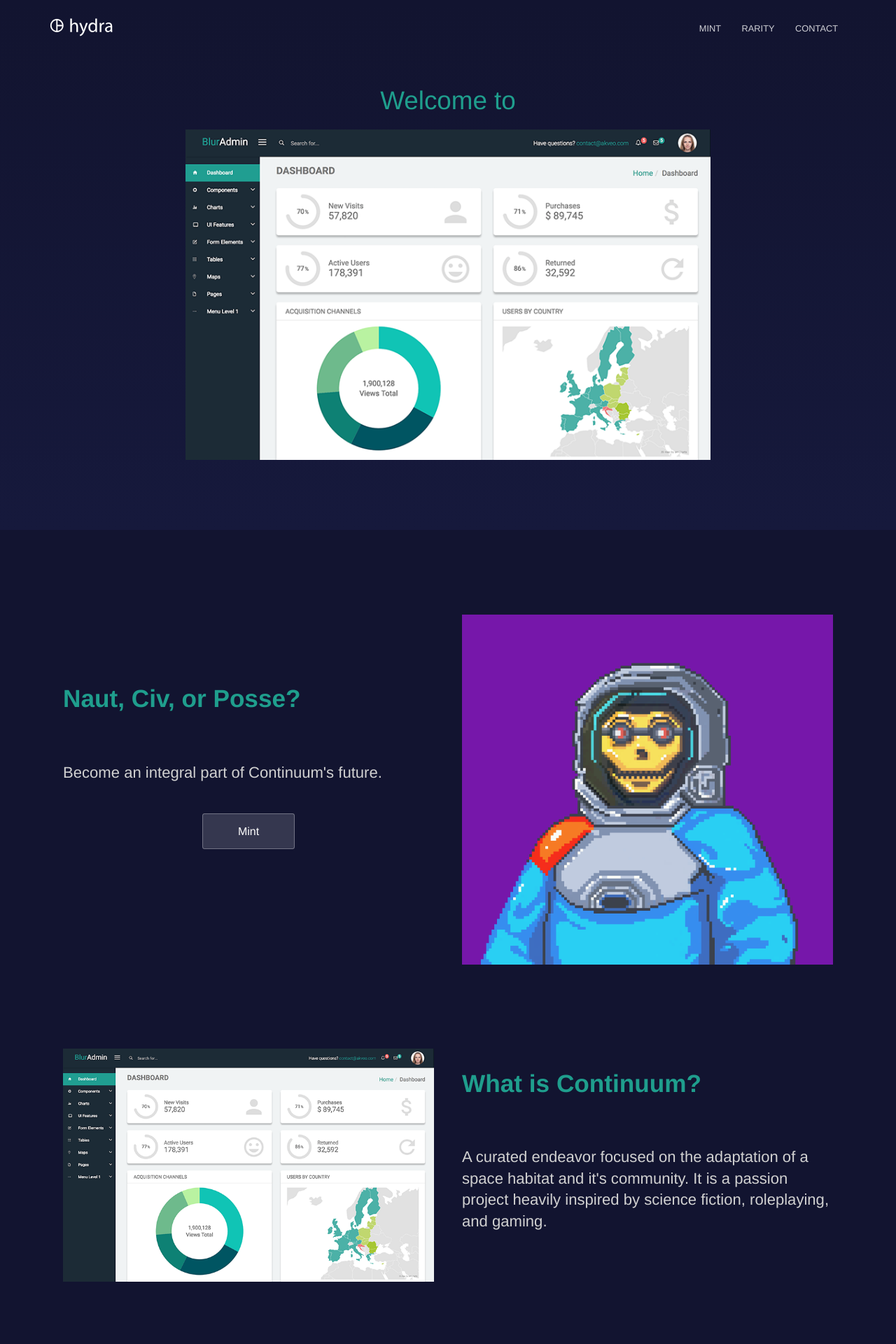
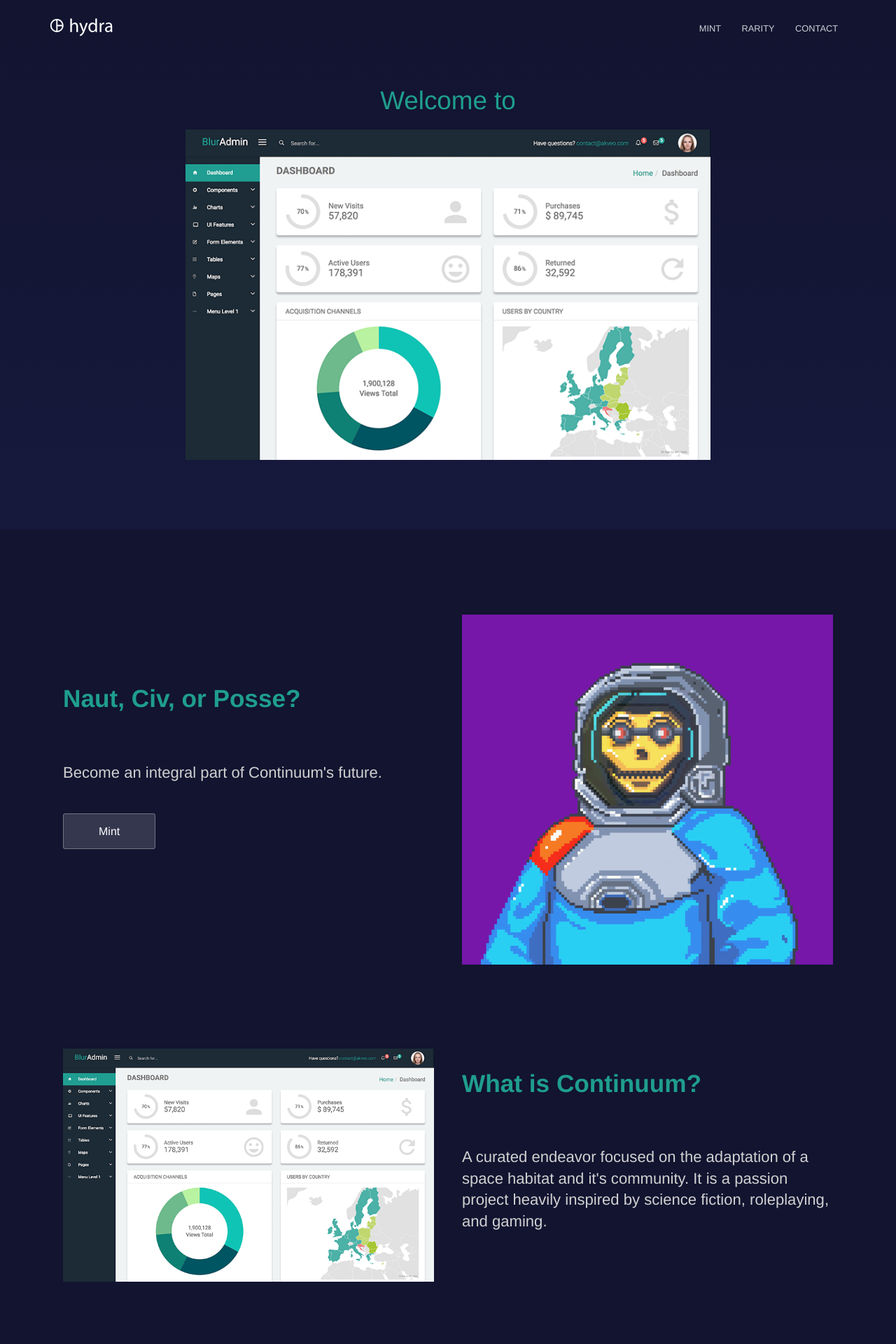
Before and after one commit to Temperedfire/continuum, a Jekyll site: the page built from index.html, in a window 1280 px wide. Shown: the top 1920 px of the page at 70% size. Built offline with Jekyll 4.4.1, drawn with Linux system fonts in a browser that asks for light colours.

Commit message:
Update index.html

```diff
--- a/index.html
+++ b/index.html
@@ -17,7 +17,7 @@
 			<div class="text editable">
 				<h2><strong>Naut, Civ, or Posse?</strong></h2>
 				<br><p>Become an integral part of Continuum's future.
-					<div class="cta button alt" style="text-align: center;"><a href="{{ site.baseurl }}/mint/">Mint</a></div>
+					<div class="cta button alt"><a href="{{ site.baseurl }}/mint/">Mint</a></div>
 				</p>
 			</div>
 			<div class="image">
```
